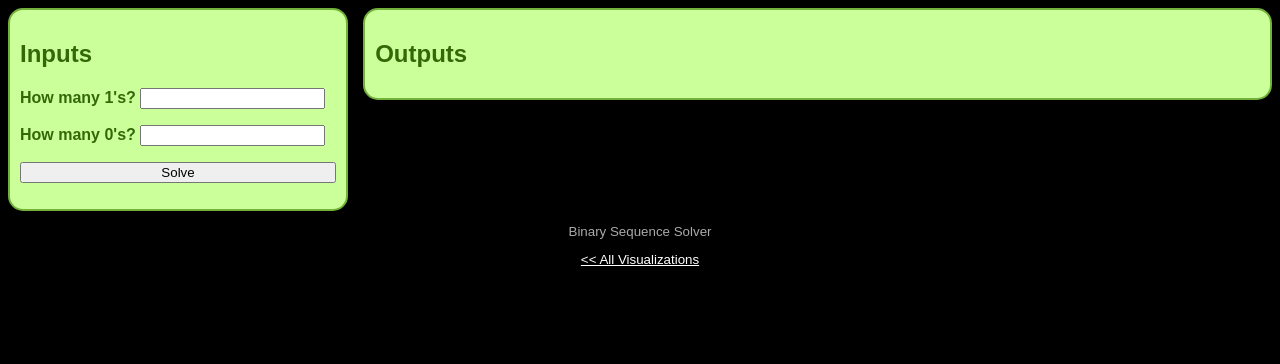
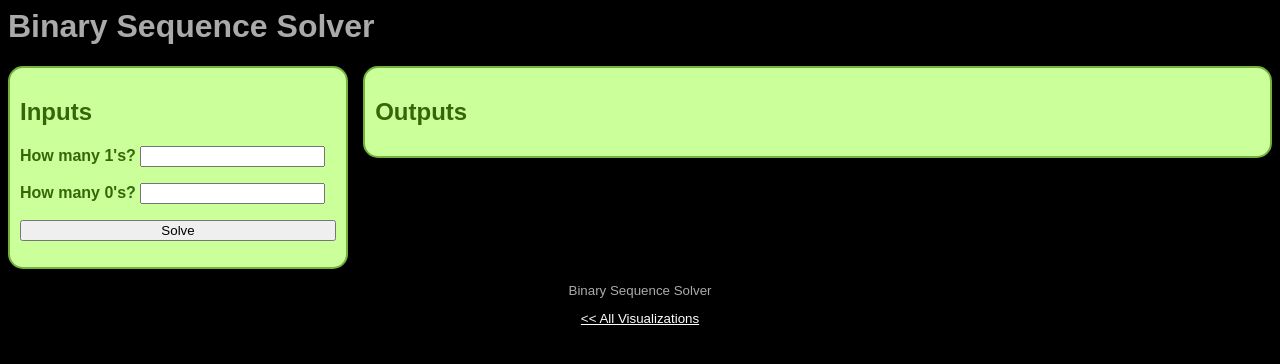
Before and after one commit to nguyenchithien/Visualizations, a plain HTML site: page Discrete-Math/Binary-Sequence/index.html in a window 1280 px wide. Drawn offline with Linux system fonts and the light colour scheme.

Commit message:
Update index.html

```diff
--- a/Discrete-Math/Binary-Sequence/index.html
+++ b/Discrete-Math/Binary-Sequence/index.html
@@ -65,6 +65,8 @@
             .outputs { width: 70%; float: right; }
         </style>
 
+		<h1> Binary Sequence Solver </h1>
+
         <div class="inputs window">
             <h2>Inputs</h2>
 			<p> How many 1's? <input type="text" id="count1"> </p>
```
